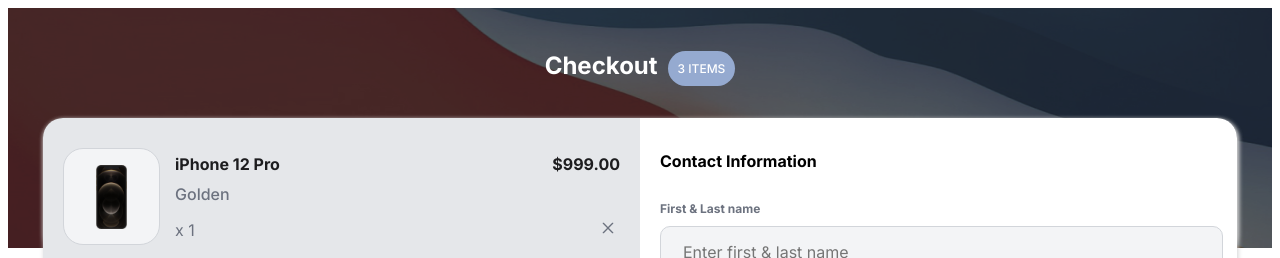
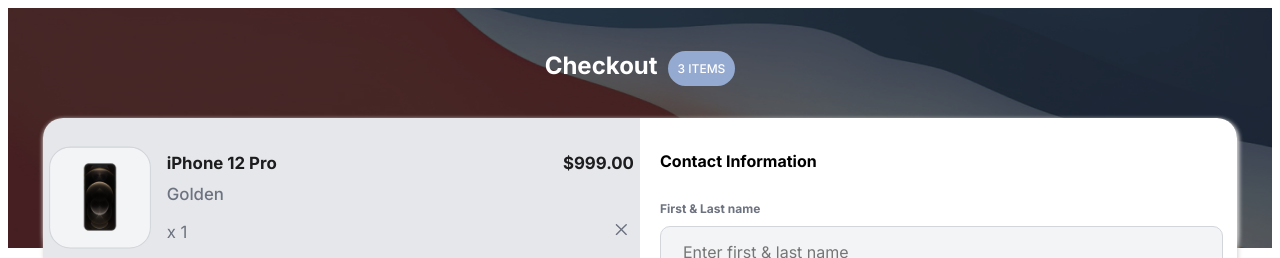
Before and after one commit to JeremieN6/DevChallenge_Checkout, a plain HTML site: page index.html in a window 1280 px wide. In both pictures the pointer is over the element 341 px from the left and 196 px from the top of the page. Shown: the top 258 px of the page. Drawn offline with Linux system fonts and the light colour scheme.

Commit message:
small animations

```diff
--- a/index.html
+++ b/index.html
@@ -119,6 +119,11 @@
     flex-direction: row;
     gap: 15px;
     width: 100%;
+    transition: 200ms ease-in-out;
+}
+.article:hover{
+    transform: scale(1.05);
+    cursor: pointer;
 }
 .container__image-article{
     display: flex;
@@ -218,6 +223,10 @@ input {
     justify-content: center;
     align-items: center;
     cursor: pointer;
+    transition: 250ms ease-in-out;
+}
+.black-button:hover{
+    transform: scale(.95);
 }
 input::placeholder{
     font-size: var(--font-size-body-text);
```
